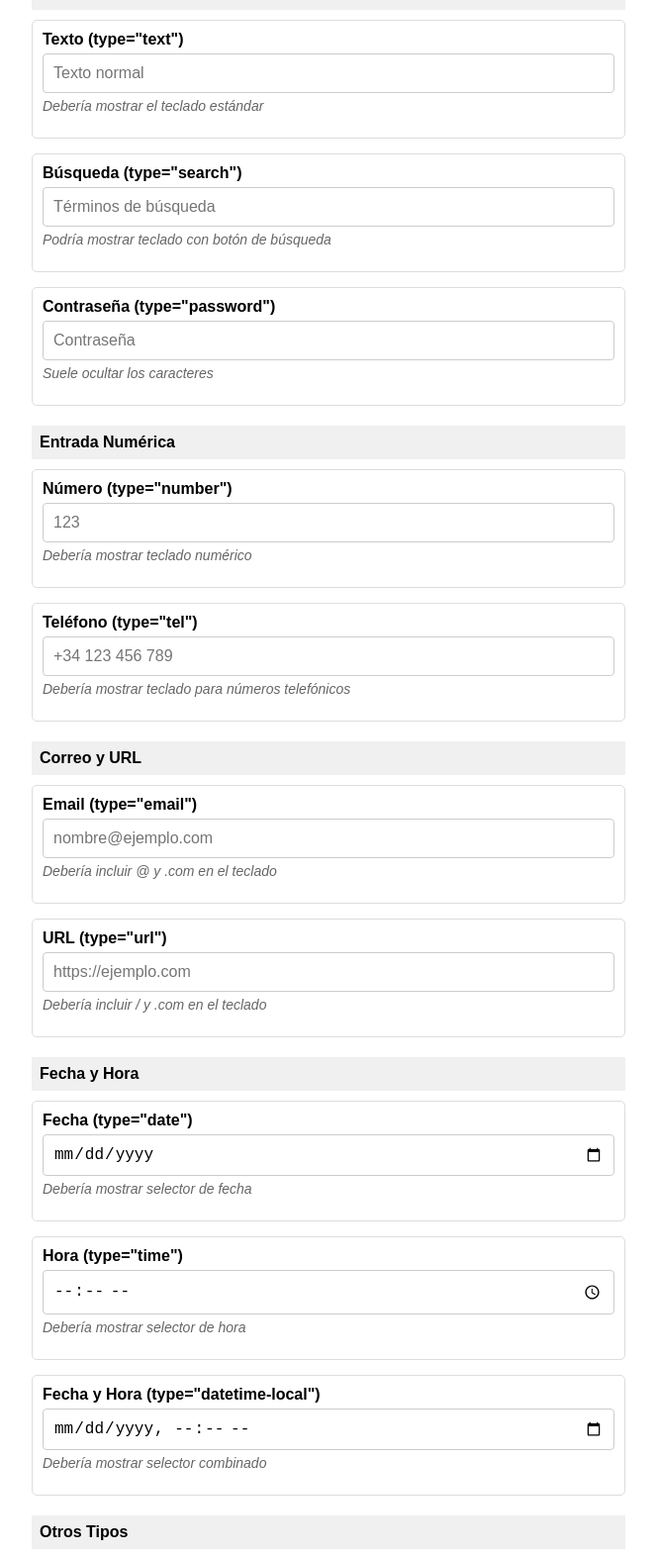
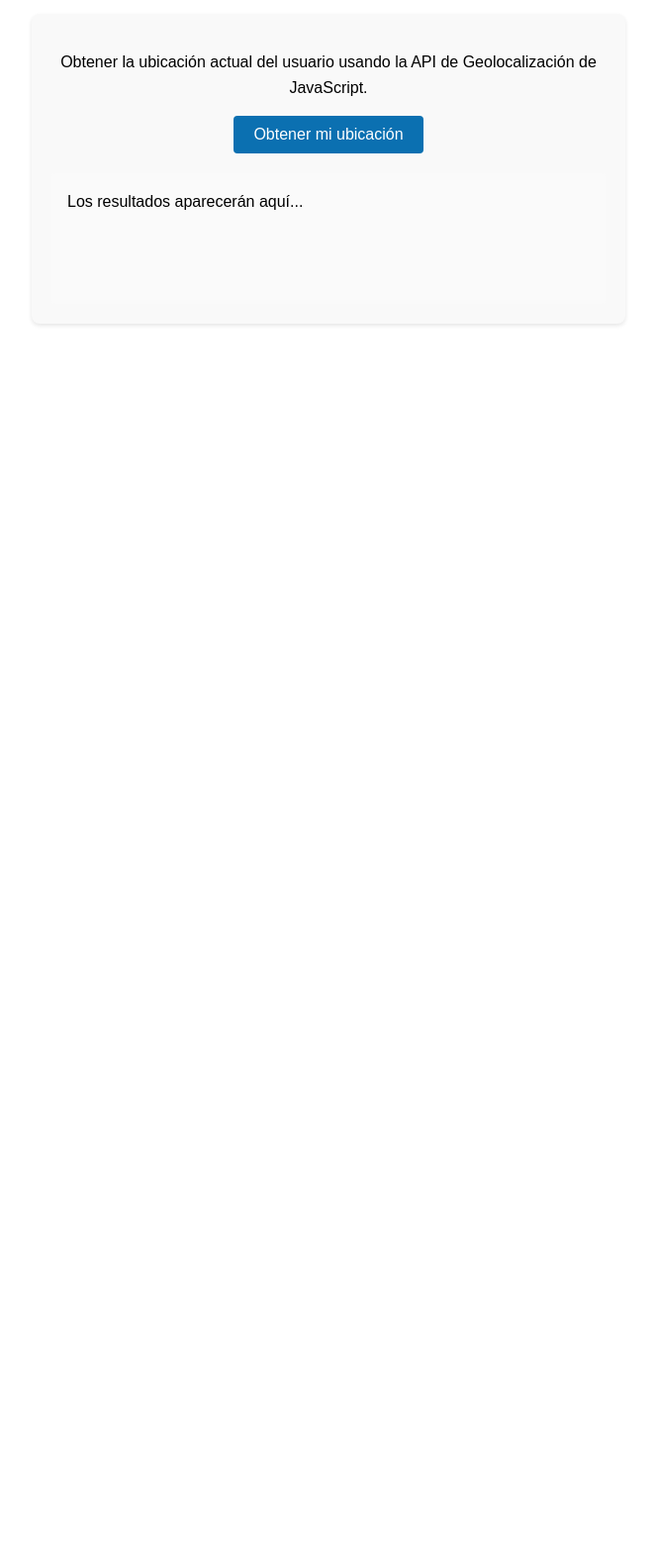
Before and after one commit to frantriwus/test-inputs, a plain HTML site: page index.html in a window 1280 px wide. Shown: the part 100-1672 px from the top of the page at 99% size, without its empty margins (308-971 px from the left). After the commit the page ends 800 px from the top, so only its background shows below. Drawn offline with Linux system fonts and the light colour scheme.

Commit message:
Update index.html
test api geo js

```diff
--- a/index.html
+++ b/index.html
@@ -3,153 +3,103 @@
 <head>
   <meta charset="UTF-8">
   <meta name="viewport" content="width=device-width, initial-scale=1.0">
-    <title>Prueba de Teclados para Formularios HTML</title>
+  <title>Geolocalización Simple</title>
   <style>
     body {
       font-family: Arial, sans-serif;
       max-width: 600px;
       margin: 0 auto;
-            padding: 15px;
+      padding: 20px;
+      line-height: 1.6;
+      text-align: center;
     }
-        h1 {
-            color: #333;
-            text-align: center;
-            font-size: 22px;
+
+    .card {
+      background-color: #f9f9f9;
+      border-radius: 8px;
+      padding: 20px;
+      margin-bottom: 20px;
+      box-shadow: 0 2px 4px rgba(0,0,0,0.1);
     }
-        .form-group {
-            margin-bottom: 15px;
-            padding: 10px;
-            border: 1px solid #ddd;
-            border-radius: 5px;
+
+    button {
+      background-color: #0B70B1;
+      color: white;
+      border: none;
+      padding: 10px 20px;
+      border-radius: 4px;
+      cursor: pointer;
+      font-size: 16px;
     }
-        label {
-            display: block;
-            margin-bottom: 5px;
+
+    .output {
+      background-color: #fafafa;
+      padding: 1rem;
+      border-radius: 4px;
+      min-height: 100px;
+      margin-top: 20px;
+      text-align: left;
+    }
+
+    .error {
+      color: tomato;
       font-weight: bold;
     }
-        input, textarea, select {
-            width: 100%;
-            padding: 10px;
-            border: 1px solid #ccc;
-            border-radius: 4px;
-            font-size: 16px;
-            box-sizing: border-box;
-        }
-        .info {
-            font-size: 14px;
-            color: #666;
-            margin-top: 5px;
-            font-style: italic;
-        }
-        .section-title {
-            background-color: #f0f0f0;
-            padding: 8px;
-            margin: 20px 0 10px 0;
-            font-weight: bold;
-        }
+
   </style>
 </head>
 <body>
-    <h1>Prueba de Teclados para Formularios HTML</h1>
+  <h1>Geolocalización Simple</h1>
 
-    <div class="section-title">Entrada de Texto Básica</div>
-
-    <div class="form-group">
-        <label for="text">Texto (type="text")</label>
-        <input type="text" id="text" placeholder="Texto normal" autocomplete="off">
-        <p class="info">Debería mostrar el teclado estándar</p>
+  <div class="card">
+    <p>Obtener la ubicación actual del usuario usando la API de Geolocalización de JavaScript.</p>
+    <button id="btnGetLocation">Obtener mi ubicación</button>
+    <div class="output" id="locationOutput">Los resultados aparecerán aquí...</div>
   </div>
 
-    <div class="form-group">
-        <label for="search">Búsqueda (type="search")</label>
-        <input type="search" id="search" placeholder="Términos de búsqueda" autocomplete="off">
-        <p class="info">Podría mostrar teclado con botón de búsqueda</p>
-    </div>
 
-    <div class="form-group">
-        <label for="password">Contraseña (type="password")</label>
-        <input type="password" id="password" placeholder="Contraseña" autocomplete="off">
-        <p class="info">Suele ocultar los caracteres</p>
-    </div>
+  <script>
 
-    <div class="section-title">Entrada Numérica</div>
+    // Solicita la ubicación del usuario al hacer clic en el botón con ID 'btnGetLocation'.
+    // El navegador pregunta al usuario si permite compartir su ubicación.
+    document.getElementById('btnGetLocation').addEventListener('click', () => {
+      const locationOutput = document.getElementById('locationOutput');
+      locationOutput.innerText = "Solicitando ubicación...";
 
-    <div class="form-group">
-        <label for="number">Número (type="number")</label>
-        <input type="number" id="number" placeholder="123" autocomplete="off">
-        <p class="info">Debería mostrar teclado numérico</p>
-    </div>
+      // Verifica si el navegador soporta geolocalización
+      if (!navigator.geolocation) {
+        return (locationOutput.innerHTML = "<span class='error'>Tu navegador no soporta geolocalización</span>");
+      }
 
-    <div class="form-group">
-        <label for="tel">Teléfono (type="tel")</label>
-        <input type="tel" id="tel" placeholder="+34 123 456 789" autocomplete="off">
-        <p class="info">Debería mostrar teclado para números telefónicos</p>
-    </div>
+      // Función de éxito: obtiene y muestra la ubicación
+      const onSuccess = (position) => {
+        const { latitude, longitude, accuracy } = position.coords;
+        const timestamp = new Date(position.timestamp).toLocaleTimeString();
+        locationOutput.innerText = `
+          Ubicación obtenida:
+          Latitud: ${latitude}
+          Longitud: ${longitude}
+          Precisión: ${accuracy} metros
+          Hora: ${timestamp}`;
+      };
 
-    <div class="section-title">Correo y URL</div>
+      // Función de error: maneja los errores de geolocalización
+      const onError = (error) => {
+        const errors = {
+          1: "Usuario denegó la solicitud de geolocalización",
+          2: "Información de ubicación no disponible",
+          3: "Tiempo de espera agotado para obtener ubicación",
+          0: "Error desconocido",
+        };
+        locationOutput.innerHTML = `<span class='error'>${errors[error.code] || "Error desconocido"}</span>`;
+      };
 
-    <div class="form-group">
-        <label for="email">Email (type="email")</label>
-        <input type="email" id="email" placeholder="nombre@ejemplo.com" autocomplete="off">
-        <p class="info">Debería incluir @ y .com en el teclado</p>
-    </div>
+      // Solicita la ubicación al navegador
+      navigator.geolocation.getCurrentPosition(onSuccess, onError);
+    });
+  </script>
 
-    <div class="form-group">
-        <label for="url">URL (type="url")</label>
-        <input type="url" id="url" placeholder="https://ejemplo.com" autocomplete="off">
-        <p class="info">Debería incluir / y .com en el teclado</p>
-    </div>
 
-    <div class="section-title">Fecha y Hora</div>
 
-    <div class="form-group">
-        <label for="date">Fecha (type="date")</label>
-        <input type="date" id="date">
-        <p class="info">Debería mostrar selector de fecha</p>
-    </div>
-
-    <div class="form-group">
-        <label for="time">Hora (type="time")</label>
-        <input type="time" id="time">
-        <p class="info">Debería mostrar selector de hora</p>
-    </div>
-
-    <div class="form-group">
-        <label for="datetime-local">Fecha y Hora (type="datetime-local")</label>
-        <input type="datetime-local" id="datetime-local">
-        <p class="info">Debería mostrar selector combinado</p>
-    </div>
-
-    <div class="section-title">Otros Tipos</div>
-
-    <div class="form-group">
-        <label for="color">Color (type="color")</label>
-        <input type="color" id="color">
-        <p class="info">Debería mostrar selector de color</p>
-    </div>
-
-    <div class="form-group">
-        <label for="range">Rango (type="range")</label>
-        <input type="range" id="range" min="0" max="100" value="50">
-        <p class="info">Debería mostrar deslizador</p>
-    </div>
-
-    <div class="form-group">
-        <label for="textarea">Área de Texto (textarea)</label>
-        <textarea id="textarea" rows="4" placeholder="Texto multilínea" autocomplete="off"></textarea>
-        <p class="info">Para texto largo con varias líneas</p>
-    </div>
-
-    <div class="form-group">
-        <label for="with-pattern">Texto con patrón (pattern="[0-9]{5}")</label>
-        <input type="text" id="with-pattern" pattern="[0-9]{5}" placeholder="Código postal (5 dígitos)" autocomplete="off">
-        <p class="info">Texto con validación de patrón para 5 dígitos</p>
-    </div>
-
-    <div class="form-group">
-        <label for="with-inputmode">Text con inputmode="numeric"</label>
-        <input type="text" id="with-inputmode" inputmode="numeric" placeholder="Solo números" autocomplete="off">
-        <p class="info">Atributo inputmode para indicar tipo de teclado</p>
-    </div>
 </body>
 </html>
```
Lines whose indentation alone changed are shown as unchanged.
